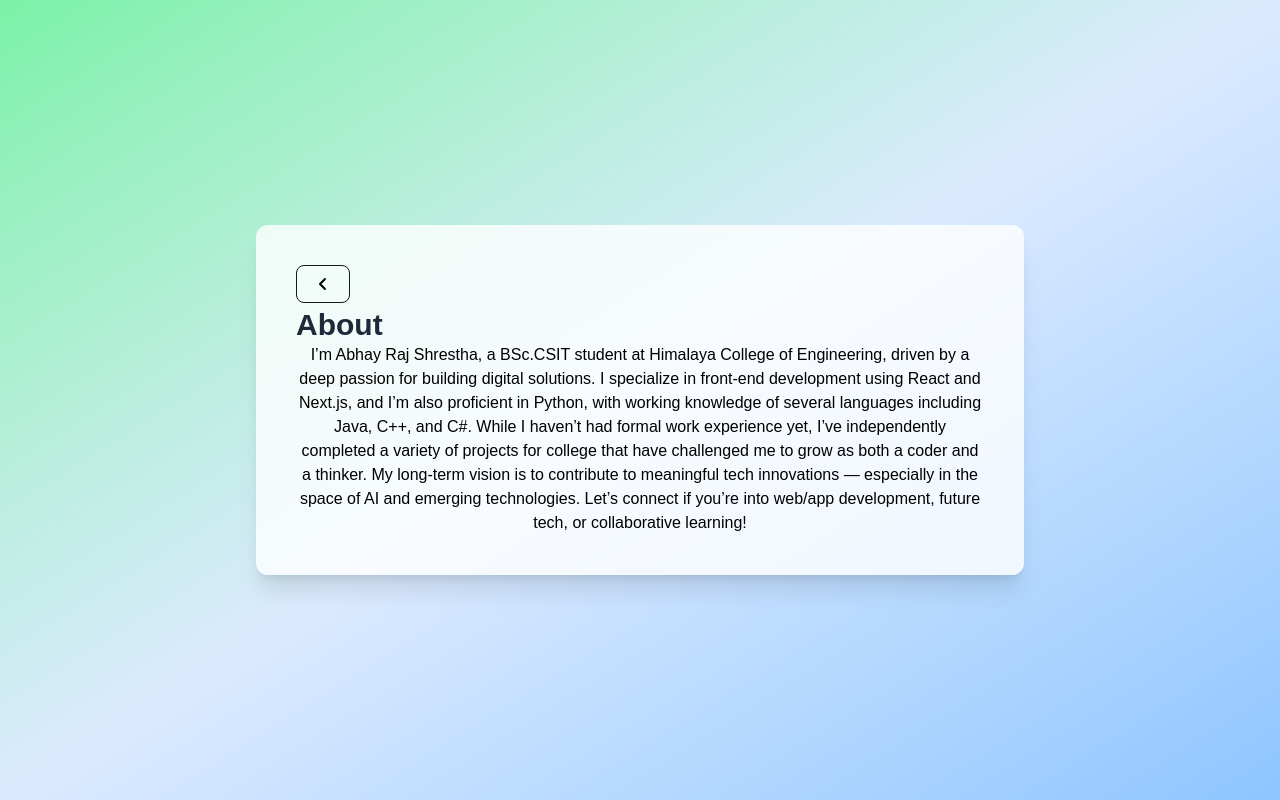
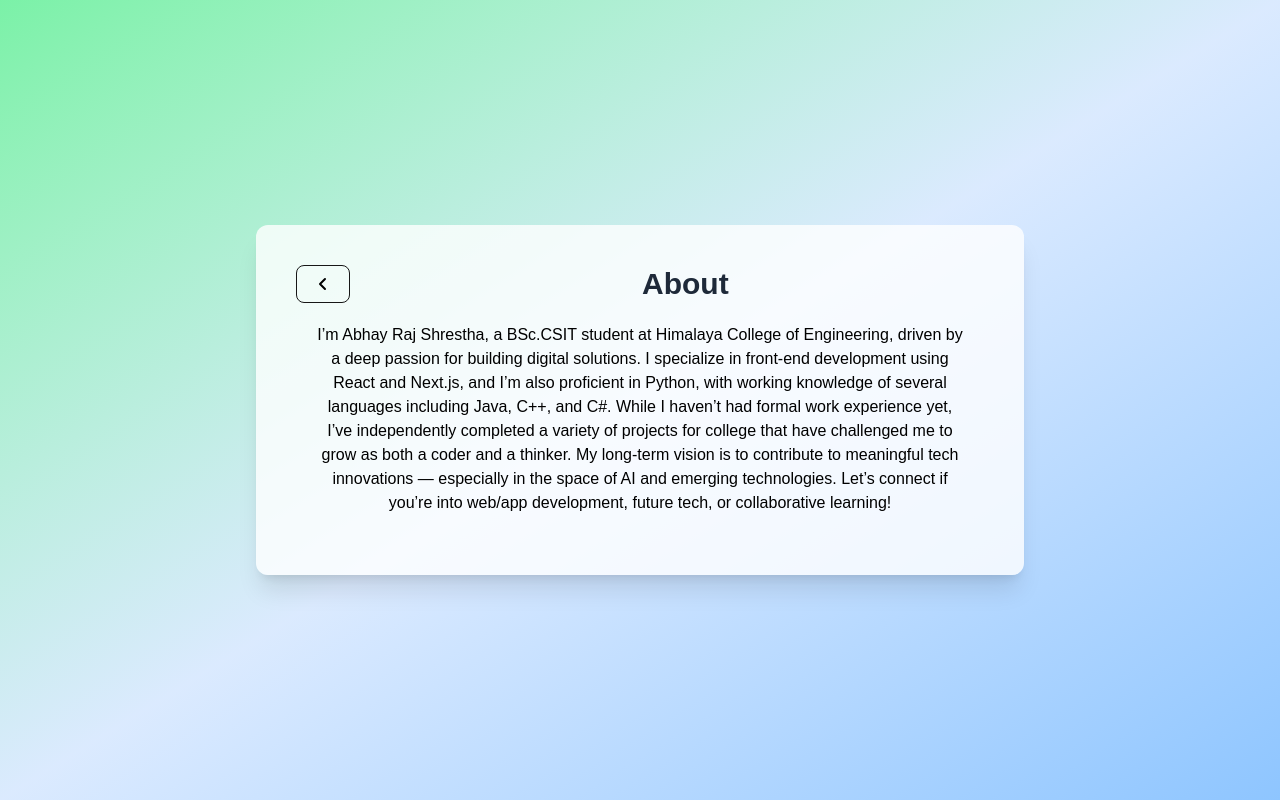
Before and after one commit to Abstha002/portfolio, a Next.js app: page /about in a window 1280 px wide. Built offline with nearby package versions, Linux system fonts and the light colour scheme.

Commit message:
about page update

```diff
--- a/app/about/page.tsx
+++ b/app/about/page.tsx
@@ -6,12 +6,12 @@ export default function About() {
     <main className="min-h-screen w-full bg-gradient-to-br from-green-300 via-blue-100 to-blue-300 flex items-center justify-center">
       <section className="bg-white/80 rounded-xl shadow-xl p-10 w-full max-w-3xl">
     <div>
-      <div className="flex flex-col gap-1">
+      <div className="grid grid-cols-2 items-center gap-1">
         <BacktoHome/>
       <h1 className="text-3xl font-bold text-gray-800">About</h1>
       </div>
 
-      <p className="text-black text-center">I’m Abhay Raj Shrestha, a BSc.CSIT student at Himalaya College of Engineering, driven by a deep passion for building digital solutions. I specialize in front-end development using React and Next.js, and I’m also proficient in Python, with working knowledge of several languages including Java, C++, and C#.
+      <p className="text-black text-center p-5">I’m Abhay Raj Shrestha, a BSc.CSIT student at Himalaya College of Engineering, driven by a deep passion for building digital solutions. I specialize in front-end development using React and Next.js, and I’m also proficient in Python, with working knowledge of several languages including Java, C++, and C#.
 
 While I haven’t had formal work experience yet, I’ve independently completed a variety of projects for college that have challenged me to grow as both a coder and a thinker.
 
```
